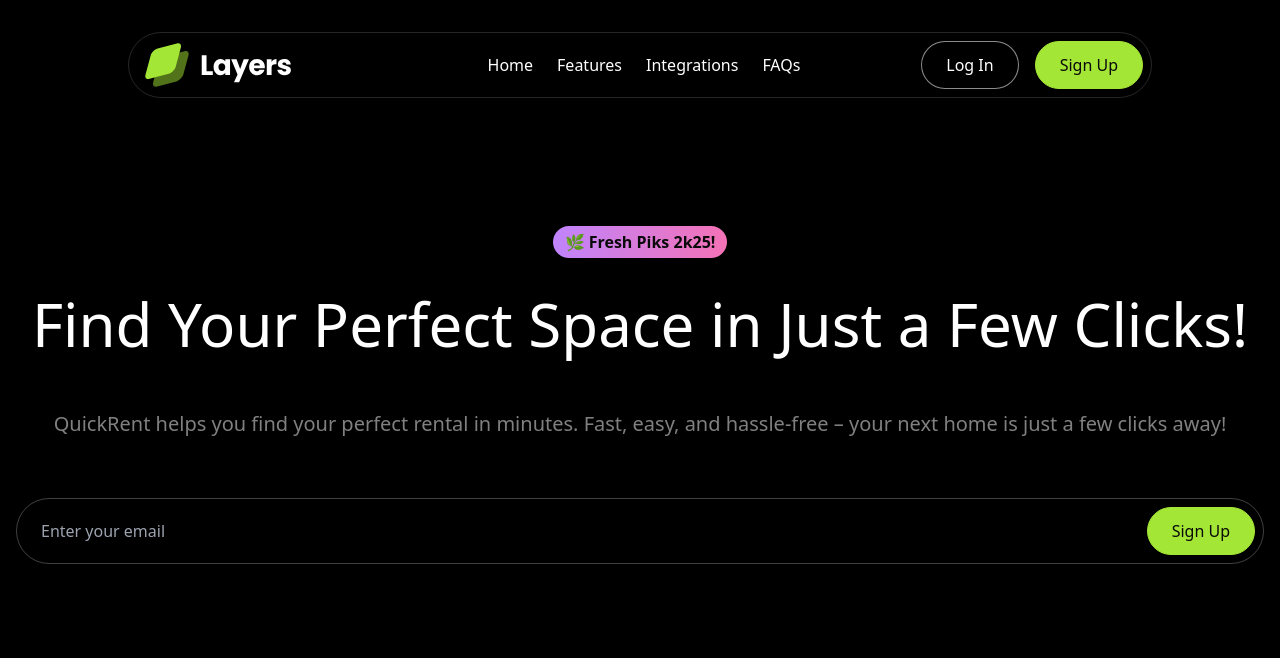
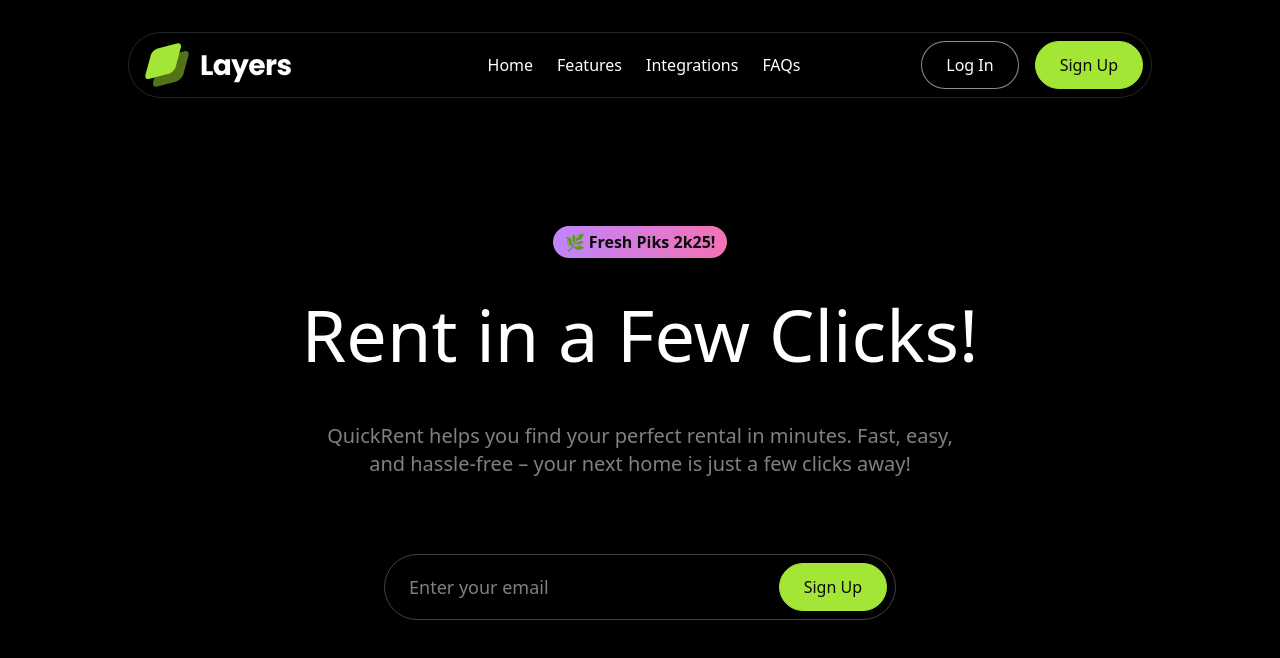
Before and after one commit to Kvj-Harsha/QuickRent, a Next.js app: page / in a window 1280 px wide. Shown: the top 658 px of the page. Built offline with nearby package versions, Linux system fonts and the light colour scheme; no server answers.

Commit message:
Aligning

```diff
--- a/app/_components/Hero.js
+++ b/app/_components/Hero.js
@@ -4,31 +4,31 @@ export default function Home() {
   return (
     <section>
       <div className="container py-24">
-        <div className="flex flex-col items-center justify-center gap-4">
+        <div className="flex flex-col items-center justify-center gap-4 text-center">
           <div className="inline-flex py-1 px-3 bg-gradient-to-r from-purple-400 to-pink-400 rounded-full text-neutral-950 font-semibold">
             🌿 Fresh Piks 2k25!
           </div>
-        </div>
-        <h1 className="text-6xl font-medium text-center p-3 mt-6">
-          Find Your Perfect Space in Just a Few Clicks!
+          <h1 className="text-4xl sm:text-6xl md:text-7xl font-medium mt-6 mx-auto">
+            Rent in a Few Clicks!
           </h1>
-        <p className="text-center text-xl text-white/50 mt-8 p-3">
+          <p className="text-lg sm:text-xl text-white/50 mt-6 p-3 max-w-2xl mx-auto">
             QuickRent helps you find your perfect rental in minutes. Fast, easy,
             and hassle-free – your next home is just a few clicks away!
           </p>
-        <div className="p-4">
-        <form className="flex border border-white/25 rounded-full p-2 mt-8">
+          <div className="p-4 w-full">
+            <form className="flex items-center justify-center border border-white/25 rounded-full p-2 mt-8 max-w-lg w-full mx-auto">
               <input
                 type="email"
                 placeholder="Enter your email"
-            className="bg-transparent px-4 flex-grow"
+                className="bg-transparent px-4 py-2 flex-grow text-lg text-white/50 placeholder-white/50 focus:outline-none"
               />
-          <Button variant="primary" type="submit" size="small" className="whitespace-nowrap">
+              <Button variant="primary" type="submit" size="small" className="whitespace-nowrap ml-4">
                 Sign Up
               </Button>
             </form>
           </div>
         </div>
+      </div>
     </section>
   );
 }
```
Lines whose indentation alone changed are shown as unchanged.
